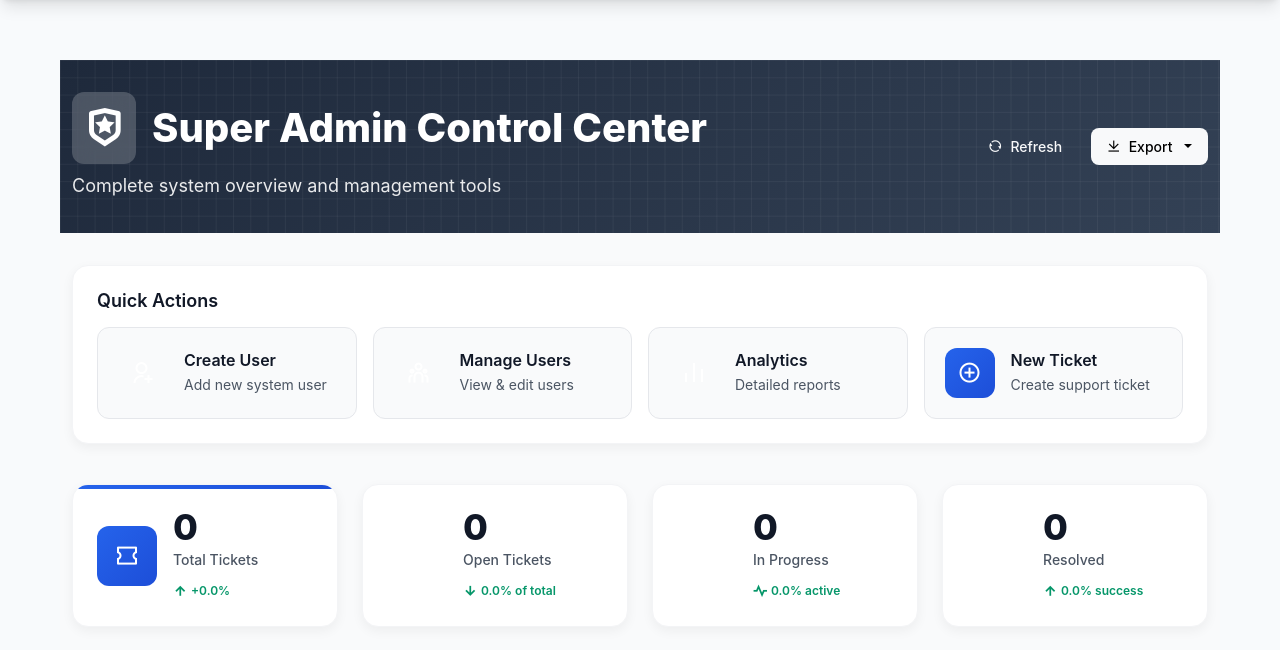
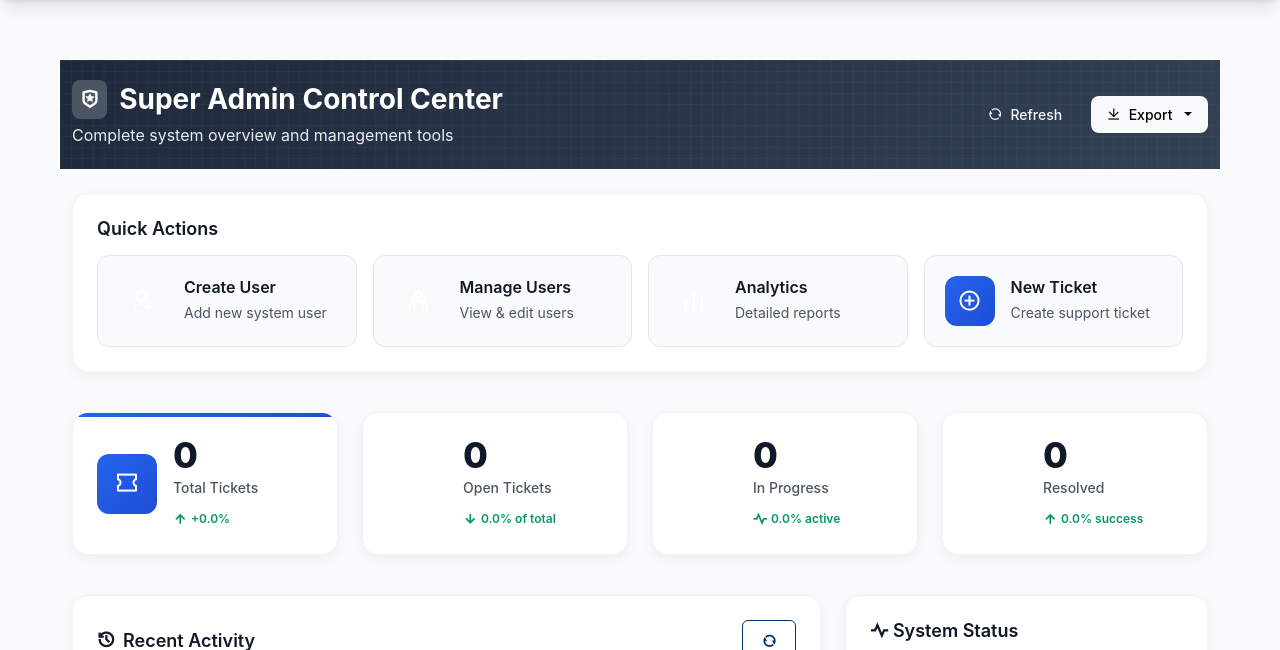
Before and after one commit to narain-karthik/GTN-29-06-2025_11AM, a Flask app: page /super-admin-dashboard in a window 1280 px wide. Shown: the part 111-761 px from the top of the page. Run offline with Flask 3, Linux system fonts and the light colour scheme; the visitor is signed in with stand-in values (Sample User, id 1); data comes from the database, SQL or seed files in the repository; data that the repository does not hold is empty; some libraries are stand-ins or nearby versions.

Commit message:
Reduce the size of the super admin dashboard banner for a cleaner look
Reduces padding, font sizes, and icon size in .admin-header, .admin-title, and .admin-icon CSS classes to create a more compact Super Admin dashboard banner.

Replit-Commit-Author: Agent
Replit-Commit-Session-Id: 24ca8724-ab4d-42fe-84f2-34467ae2fd25

```diff
--- a/static/style.css
+++ b/static/style.css
@@ -2545,8 +2545,8 @@ body, html {
 .admin-header {
     background: linear-gradient(135deg, #1e293b 0%, #334155 100%);
     color: white;
-    padding: 2rem 0;
-    margin-bottom: 2rem;
+    padding: 1.25rem 0;
+    margin-bottom: 1.5rem;
     position: relative;
     overflow: hidden;
 }
@@ -2568,23 +2568,24 @@ body, html {
 }
 
 .admin-title {
-    font-size: 2.5rem;
-    font-weight: 800;
-    margin-bottom: 0.5rem;
-    display: flex;
-    align-items: center;
-    gap: 1rem;
+    font-size: 1.75rem;
+    font-weight: 700;
+    margin-bottom: 0.25rem;
+    display: flex;
+    align-items: center;
+    gap: 0.75rem;
 }
 
 .admin-icon {
     background: rgba(255, 255, 255, 0.2);
-    padding: 0.75rem;
-    border-radius: 12px;
+    padding: 0.5rem;
+    border-radius: 8px;
     backdrop-filter: blur(10px);
+    font-size: 1.2rem;
 }
 
 .admin-subtitle {
-    font-size: 1.125rem;
+    font-size: 1rem;
     opacity: 0.9;
     margin: 0;
 }
```
Also changed, not shown: replit.md (+1 -0 lines), attached_assets/image_1751218208508.png (added), attached_assets/image_1751218265671.png (added).
